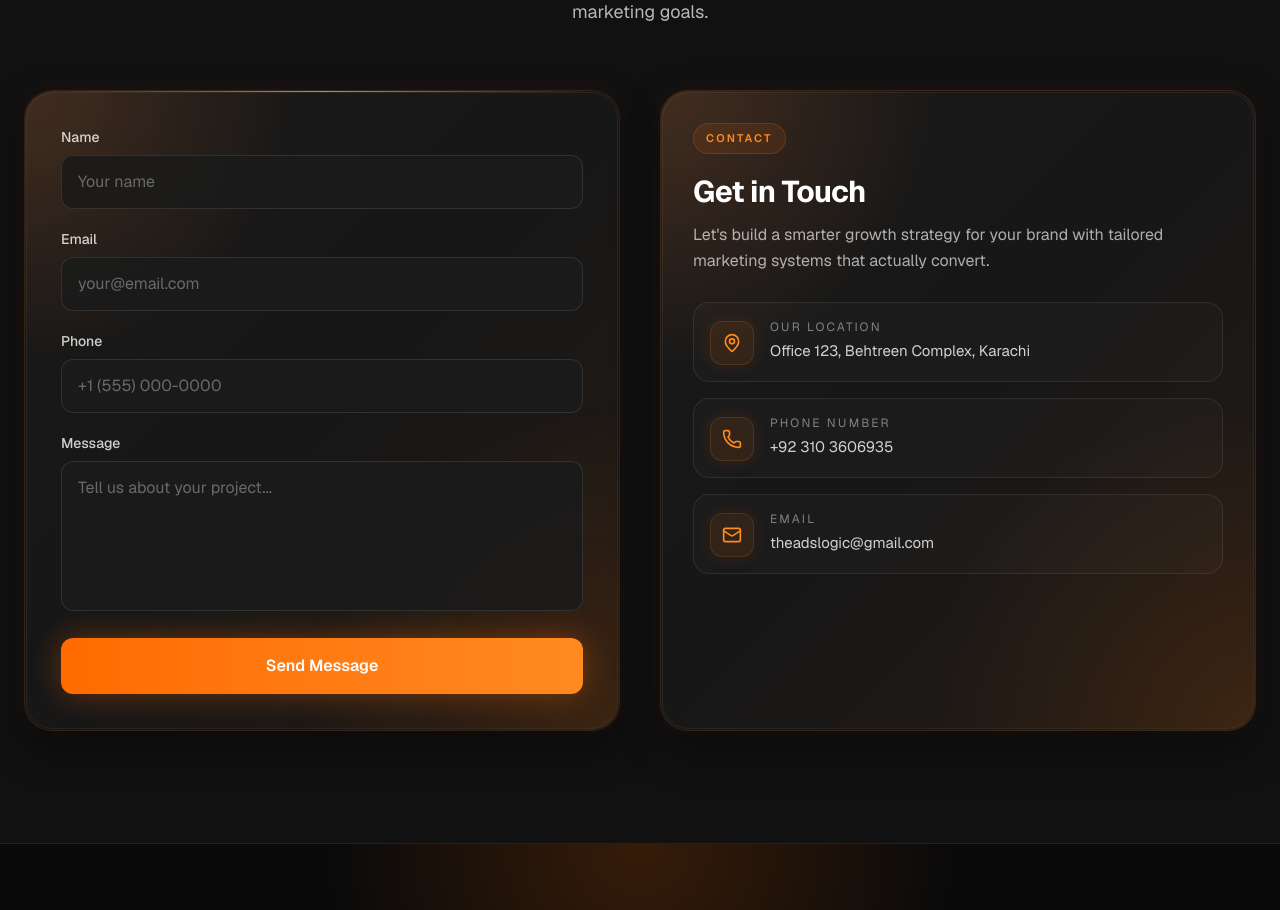
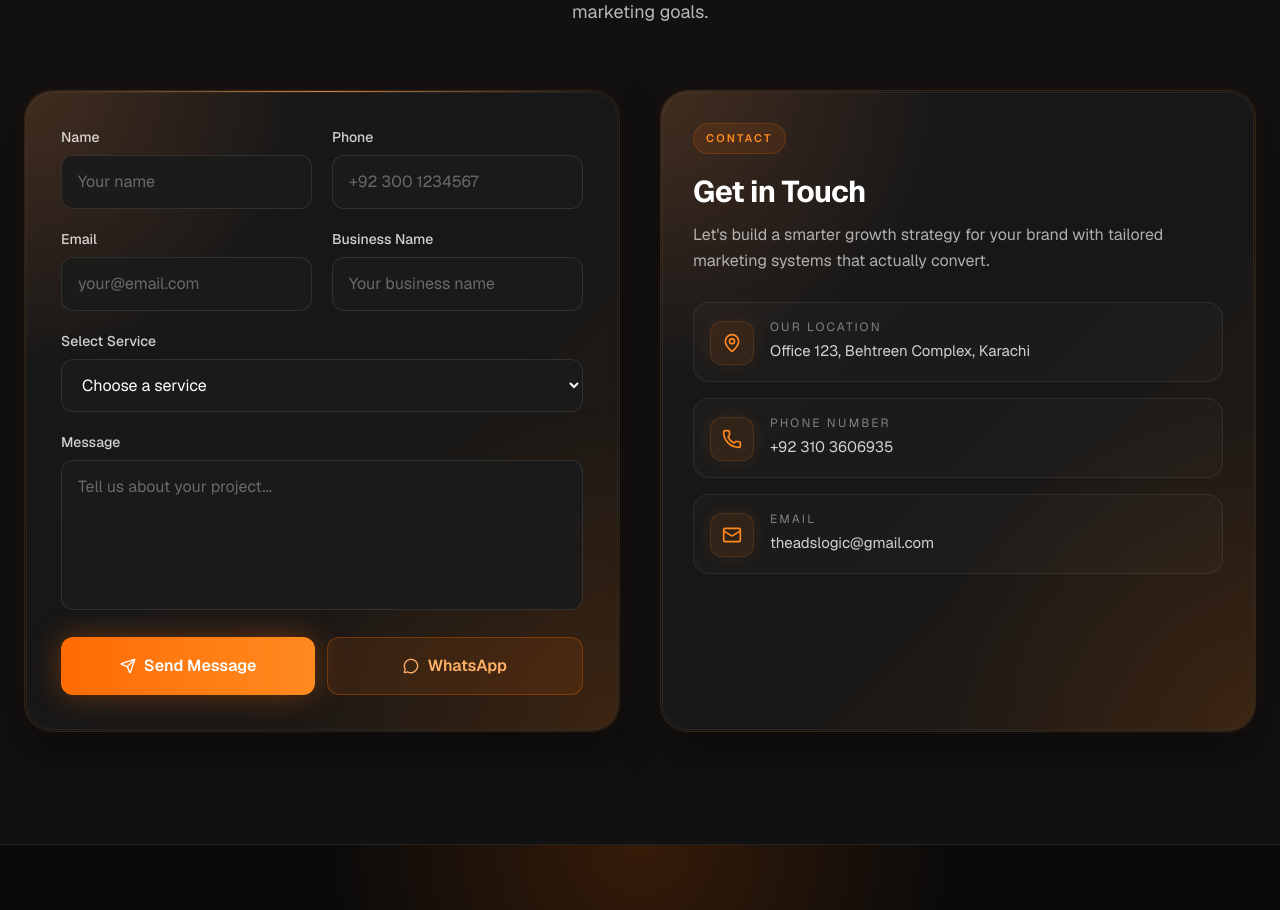
Before and after one commit to Zarmeena-khan/adslogic, a Next.js app: page / in a window 1280 px wide. Shown: the part 5980-6890 px from the top of the page. Built offline with nearby package versions, Linux system fonts and the light colour scheme.

Commit message:
Updated Contact form with all client required fields and Footer

```diff
--- /dev/null
+++ b/src/app/contact/page.tsx
@@ -0,0 +1,15 @@
+import Navbar from "@/components/Navbar/Navbar";
+import Contact from "@/components/Contact/Contact";
+import Footer from "@/components/Footer/Footer";
+
+export default function ContactPage() {
+  return (
+    <div className="min-h-screen bg-[#111111] text-white">
+      <Navbar />
+      <main className="pt-24">
+        <Contact />
+      </main>
+      <Footer />
+    </div>
+  );
+}
--- a/src/components/Contact/ContactForm.tsx
+++ b/src/components/Contact/ContactForm.tsx
@@ -1,6 +1,17 @@
 "use client";
 
 import { motion } from "framer-motion";
+import { MessageCircle, Send } from "lucide-react";
+
+const serviceOptions = [
+  "Meta Ads",
+  "Google Ads",
+  "Website Development",
+  "SEO",
+  "Social Media Marketing",
+  "AI Automation",
+  "Other",
+];
 
 export default function ContactForm() {
   return (
@@ -19,7 +30,8 @@ export default function ContactForm() {
       <div className="pointer-events-none absolute inset-x-6 top-0 h-px bg-gradient-to-r from-transparent via-[#FF9D50]/80 to-transparent" />
 
       <div className="relative space-y-5">
-        <div>
+        <div className="grid gap-5 sm:grid-cols-2">
+          <div className="sm:col-span-1">
             <label htmlFor="name" className="mb-2 block text-sm font-medium text-white/80">
               Name
             </label>
@@ -33,7 +45,23 @@ export default function ContactForm() {
             />
           </div>
 
-        <div>
+          <div className="sm:col-span-1">
+            <label htmlFor="phone" className="mb-2 block text-sm font-medium text-white/80">
+              Phone
+            </label>
+            <input
+              type="tel"
+              id="phone"
+              name="phone"
+              required
+              className="w-full rounded-xl border border-white/10 bg-[#1B1B1B]/90 px-4 py-3.5 text-white placeholder-white/35 backdrop-blur-sm transition-all duration-300 focus:border-[#FF8A1F]/45 focus:bg-[#1F1F1F] focus:outline-none focus:ring-2 focus:ring-[#FF6B00]/20"
+              placeholder="+92 300 1234567"
+            />
+          </div>
+        </div>
+
+        <div className="grid gap-5 sm:grid-cols-2">
+          <div className="sm:col-span-1">
             <label htmlFor="email" className="mb-2 block text-sm font-medium text-white/80">
               Email
             </label>
@@ -47,17 +75,41 @@ export default function ContactForm() {
             />
           </div>
 
-        <div>
-          <label htmlFor="phone" className="mb-2 block text-sm font-medium text-white/80">
-            Phone
+          <div className="sm:col-span-1">
+            <label htmlFor="businessName" className="mb-2 block text-sm font-medium text-white/80">
+              Business Name
             </label>
             <input
-            type="tel"
-            id="phone"
-            name="phone"
+              type="text"
+              id="businessName"
+              name="businessName"
+              required
               className="w-full rounded-xl border border-white/10 bg-[#1B1B1B]/90 px-4 py-3.5 text-white placeholder-white/35 backdrop-blur-sm transition-all duration-300 focus:border-[#FF8A1F]/45 focus:bg-[#1F1F1F] focus:outline-none focus:ring-2 focus:ring-[#FF6B00]/20"
-            placeholder="+1 (555) 000-0000"
+              placeholder="Your business name"
             />
+          </div>
+        </div>
+
+        <div>
+          <label htmlFor="service" className="mb-2 block text-sm font-medium text-white/80">
+            Select Service
+          </label>
+          <select
+            id="service"
+            name="service"
+            required
+            defaultValue=""
+            className="w-full rounded-xl border border-white/10 bg-[#1B1B1B]/90 px-4 py-3.5 text-white placeholder-white/35 backdrop-blur-sm transition-all duration-300 focus:border-[#FF8A1F]/45 focus:bg-[#1F1F1F] focus:outline-none focus:ring-2 focus:ring-[#FF6B00]/20"
+          >
+            <option value="" disabled className="bg-[#1B1B1B] text-white/60">
+              Choose a service
+            </option>
+            {serviceOptions.map((option) => (
+              <option key={option} value={option} className="bg-[#1B1B1B] text-white">
+                {option}
+              </option>
+            ))}
+          </select>
         </div>
 
         <div>
@@ -74,14 +126,29 @@ export default function ContactForm() {
           />
         </div>
 
+        <div className="flex flex-col gap-3 sm:flex-row">
           <motion.button
             type="submit"
             whileHover={{ scale: 1.02, y: -1 }}
             whileTap={{ scale: 0.98 }}
-          className="w-full rounded-xl bg-gradient-to-r from-[#FF6B00] to-[#FF8A1F] px-6 py-4 text-base font-semibold text-white shadow-[0_0_30px_rgba(255,107,0,0.35)] transition-all duration-300 hover:shadow-[0_0_40px_rgba(255,107,0,0.5)]"
+            className="inline-flex w-full items-center justify-center gap-2 rounded-xl bg-gradient-to-r from-[#FF6B00] to-[#FF8A1F] px-6 py-4 text-base font-semibold text-white shadow-[0_0_30px_rgba(255,107,0,0.35)] transition-all duration-300 hover:shadow-[0_0_40px_rgba(255,107,0,0.5)]"
           >
+            <Send className="h-4 w-4" />
             Send Message
           </motion.button>
+
+          <motion.a
+            href="https://wa.me/923103606935?text=Hi%20AdsLogic%2C%20I%20want%20to%20discuss%20my%20project."
+            target="_blank"
+            rel="noopener noreferrer"
+            whileHover={{ scale: 1.02, y: -1 }}
+            whileTap={{ scale: 0.98 }}
+            className="inline-flex w-full items-center justify-center gap-2 rounded-xl border border-[#FF6B00]/30 bg-[#FF6B00]/10 px-6 py-4 text-base font-semibold text-[#FFB066] transition-all duration-300 hover:border-[#FF6B00]/60 hover:bg-[#FF6B00]/15"
+          >
+            <MessageCircle className="h-4 w-4" />
+            WhatsApp
+          </motion.a>
+        </div>
       </div>
     </motion.form>
   );
```
Lines whose indentation alone changed are shown as unchanged.
